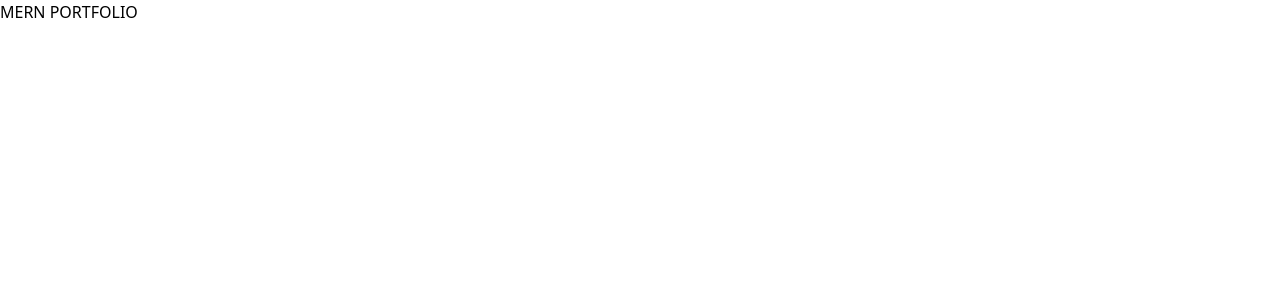
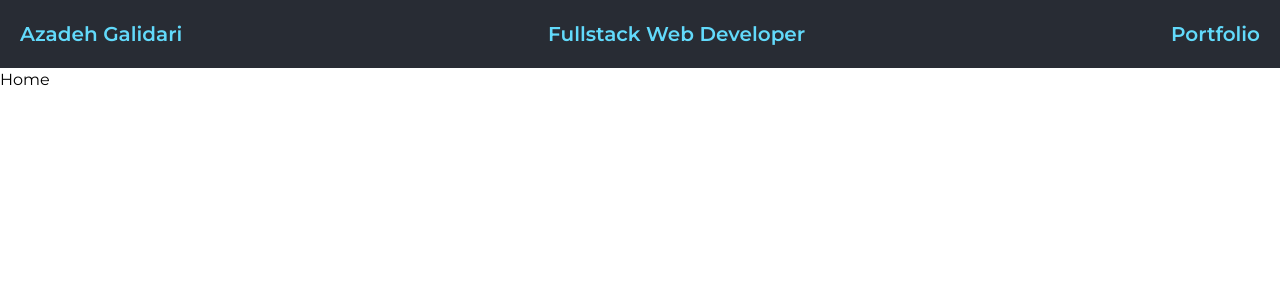
Before and after one commit to devgirlpro/MERN-Portfolio, a React (Create React App) app in the folder client/: page / in a window 1280 px wide. Shown: the top 300 px of the page. Built offline with nearby package versions, Linux system fonts and the light colour scheme.

Commit message:
add Header and Home page And change font-style from google fonts set colors in tailwind.config.js

```diff
--- a/client/package.json
+++ b/client/package.json
@@ -8,6 +8,7 @@
     "@testing-library/user-event": "^13.5.0",
     "react": "^18.2.0",
     "react-dom": "^18.2.0",
+    "react-router-dom": "^6.22.3",
     "react-scripts": "5.0.1",
     "web-vitals": "^2.1.4"
   },
--- a/client/src/App.js
+++ b/client/src/App.js
@@ -1,10 +1,15 @@
 import './App.css';
+import {BrowserRouter, Routes, Route} from 'react-router-dom';
+import Home from './pages/Home';
 
 function App() {
   return (
-    <div className="App">
-      <h1>MERN PORTFOLIO</h1>
-    </div>
+   <BrowserRouter>
+    <Routes>
+      <Route  path="/" element={<Home />} />
+
+    </Routes>
+   </BrowserRouter>
   );
 }
 
--- /dev/null
+++ b/client/src/components/Header.jsx
@@ -0,0 +1,13 @@
+import React from 'react'
+
+const Header = () => {
+  return (
+    <div className='p-5 bg-primary flex justify-between' >
+         <h1 className='text-secondary text-xl font-semibold' >Azadeh Galidari</h1>
+         <h1 className='text-secondary text-xl font-semibold' >Fullstack Web Developer</h1>
+         <h1 className='text-secondary text-xl font-semibold' >Portfolio</h1>
+    </div>
+  )
+}
+
+export default Header
--- a/client/src/index.css
+++ b/client/src/index.css
@@ -1,3 +1,10 @@
+@import url('https://fonts.googleapis.com/css2?family=Montserrat:ital,wght@0,100..900;1,100..900&display=swap');
+
+
 @tailwind base;
 @tailwind components;
 @tailwind utilities;
+
+* {
+    font-family: "Montserrat", sans-serif;
+}
--- /dev/null
+++ b/client/src/pages/Home.jsx
@@ -0,0 +1,14 @@
+import React from 'react';
+import Header from '../components/Header';
+
+const Home = () => {
+  return (
+    <div>
+        <Header />
+      Home
+
+    </div>
+  );
+};
+
+export default Home;
--- a/client/tailwind.config.js
+++ b/client/tailwind.config.js
@@ -4,7 +4,13 @@ module.exports = {
     "./src/**/*.{js,jsx,ts,tsx}",
   ],
   theme: {
-    extend: {},
+    extend: {
+      colors: {
+        "primary": "#282C34",
+        "secondary": "#62DAFB",
+        "tertiary": "#80F"
+      }
+    },
   },
   plugins: [],
 }
```
Also changed, not shown: 1 other file (tests, documents, lock files or other folders).
